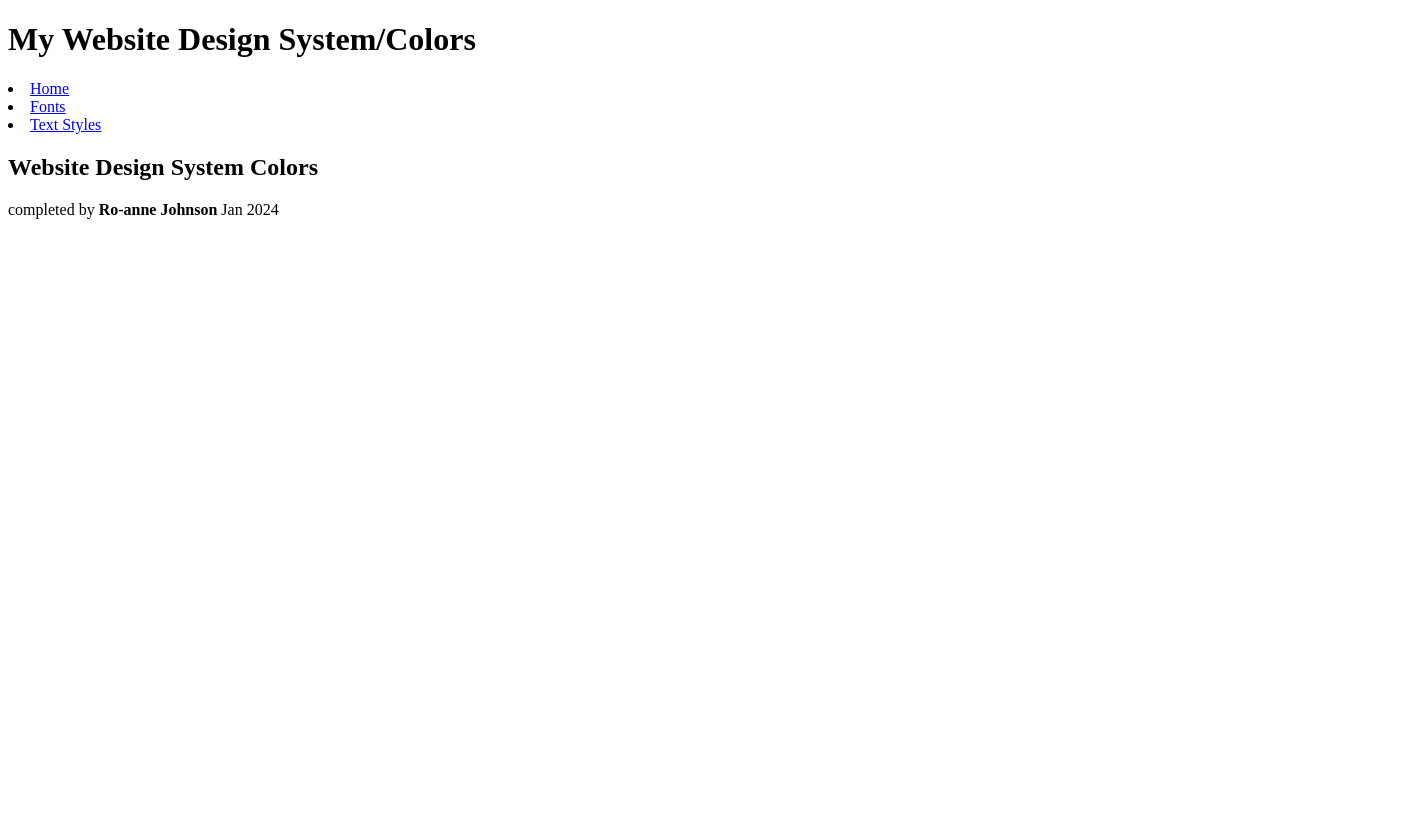
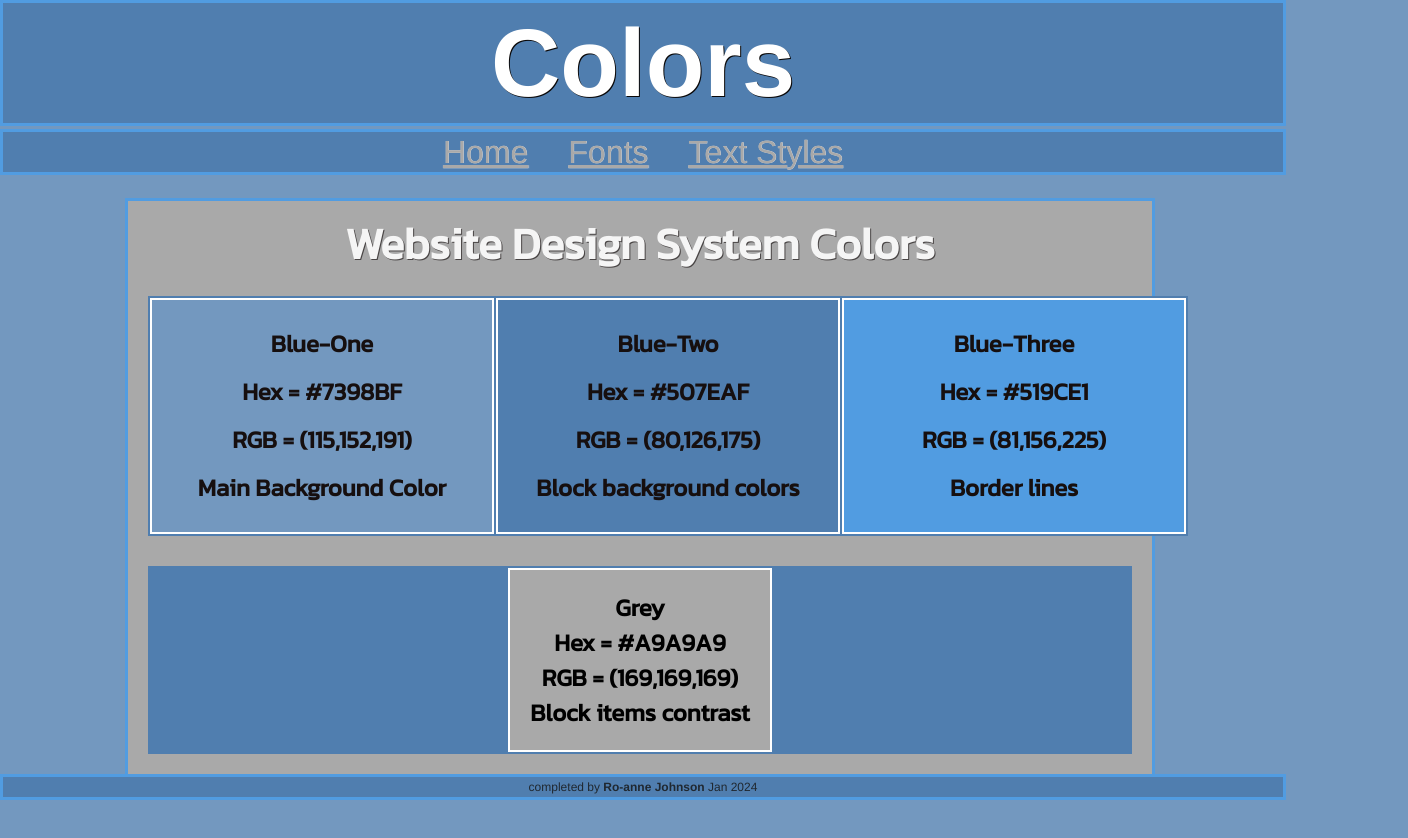
Before and after one commit to Roannej/website-design-system, a plain HTML site: page starting/color.html in a window 1280 px wide. Shown: the whole page, 1408 px wide, since content can reach past the window. Before the commit the page ends 800 px from the top, so only its background shows below. Drawn offline with Linux system fonts and the light colour scheme.

Commit message:
save color html+css

```diff
--- /dev/null
+++ b/starting/color.css
@@ -0,0 +1,273 @@
+* {
+    margin: 0;
+    padding: 0;
+}
+
+:root {
+    --main-color: #7398BF;
+    --sec-color: #507EAF;
+    --acc-color: #519CE1;
+    --h1-font: 3rem;
+    --h2-font: 2.75rem;
+    --h3-font: 2rem;
+    --p-font: 1.5rem;
+    --main-font: 'Franklin Gothic Medium', 'Arial Narrow', Arial, sans-serif;
+    /*--sec-font: kanit - still to load and link;*/
+    --heading-col: #A9A9A9;
+    --text-sh: rgb(235, 234, 234);
+}
+
+html {
+    background-color: var(--main-color);
+    font-family: 'Franklin Gothic Medium', 'Arial Narrow', Arial, sans-serif;
+    display: flex;
+    width: 100vw;
+    height: 100vw;
+}
+
+#header {
+    margin: 2 auto;
+    padding: 0;
+    width: 100vw;
+    height: 120px;
+    /*position: fixed;*/
+    font-size: var(--h1-font);
+    border: 3px solid var(--acc-color);
+    background-color: var(--sec-color);
+    font-family: var(--main-font);
+    color: white;
+    text-shadow: 1px 1px rgb(10, 8, 8);
+    display:inline-flex;
+    align-items: center;
+    justify-content: center;
+    overflow-y:visible;
+    text-align: center;
+}
+
+.nav {
+    border: 3px solid var(--acc-color);
+    margin: 3px 0;
+    width: 100vw;
+    height: 40px;
+    font-size: var(--h3-font);
+    display: inline-flex;
+    justify-content: center;
+    background-color: var(--sec-color);
+    color: var(--heading-col);
+    text-shadow: 0.25px 0.25px var(--text-sh);
+    font-size: var(--h3-font);
+    display: flex;
+    align-items: center;
+}
+
+.nav li {
+    display: inline-block;
+    padding: 0px 20px;
+    font-size: var(--h3-font);
+}
+
+.nav a {
+    color: var(--h1-font);
+    box-shadow: var(--text-sh);
+}
+
+.nav a:hover {
+    color: white;
+}
+
+#main {
+    margin: 20px 20px;
+    width: 80vw;
+    font-family: 'Kanit', sans-serif;
+    border: 3px solid var(--acc-color);
+    align-items: center;
+    align-content: center;
+    background-color: var(--heading-col);
+}
+
+.main {
+    display: flex;
+    justify-content: center;
+    width: 100vw;
+}
+
+#main h2{
+    text-align: center;
+    margin: 10px auto 10px;
+    color: whitesmoke;
+    text-shadow: 1px 1px rgb(73, 69, 69);
+    font-weight: bold;
+    font-size: var(--h2-font);
+}
+
+#project {
+    width: 100vw;
+    line-height: 2;
+    color: rgb(22, 15, 15);
+    display: flex;
+}
+
+.flex-container {
+    background-color: var(--sec-color);
+    display: flex;
+    justify-content: center;
+    margin: 10px 20px 20px;
+    font-weight: bold;
+    align-content: center;
+}
+
+.flex-item {
+    border: 2px solid white;
+    text-align: center;
+    padding: 20px;
+    font-size: var(--p-font);
+    width: 300px;
+}
+
+#one {
+    background-color:#7398BF;
+}
+
+#two {
+    background-color: #507EAF;
+}
+
+#three {
+    background-color:#519CE1;
+}
+
+.flex-container2 {
+    background-color: var(--sec-color);
+    display: flex;
+    justify-content: center;
+    margin: 10px 20px 20px;
+    font-weight: bold;
+}
+
+.flex-item2 {
+    border: 2px solid white;
+    text-align: center;
+    padding: 20px;
+    font-size: var(--p-font);
+}
+
+#four {
+    background-color:var(--heading-col);
+}
+
+#footer {
+    width: 100vw;
+    border: 3px solid var(--acc-color);
+    background-color: var(--sec-color);
+    height: 20px;
+    color: #202830;
+    display: flex;
+    align-items: center;
+    justify-content: center;
+    font-size: 12px;
+    position: fixed;
+    bottom: 0;
+}
+
+@media only screen and (max-width: 1000px) {
+     #header {
+        font-size: 2.25rem;
+    }
+}
+
+@media only screen and (max-width: 850px) {
+    #header {
+        font-size: 1.75rem;
+    }
+
+}
+@media only screen and (max-width: 600px) {
+    #header {
+        font-size: 1.50rem;
+    }
+
+}
+@media only screen and (max-width: 370px) {
+    #header {
+        font-size: 0.5rem;
+    }
+
+}
+
+@media only screen and (max-width: 1000px) {
+     #header {
+        font-size: 2.25rem;
+    }
+}
+
+@media only screen and (max-width: 850px) {
+    #header {
+        font-size: 1.75rem;
+    }
+
+}
+@media only screen and (max-width: 600px) {
+    #header {
+        font-size: 1.50rem;
+    }
+
+}
+@media only screen and (max-width: 370px) {
+    #header {
+        font-size: 1.5rem;
+    }
+
+}
+@media only screen and (max-width: 370px) {
+   .nav li {
+       font-size: 16px;
+   }
+}
+
+@media only screen and (max-width: 600px) {
+    #main h2 {
+        font-size: 1.5rem;
+        margin: auto;
+        }
+ }
+
+@media only screen and (max-width: 370px) {
+   #main h2 {
+       font-size: 20px;
+       margin: auto;
+       }
+}
+
+/*
+@media only screen and (max-width: 850px) {
+    .flex-container, .flex-container2, .flex-item, .flex-item2 {
+        font-size: 16px;
+        width: 70vw;
+        }
+ }
+
+@media only screen and (max-width: 850px) {
+    .flex-container, .flex-container2, .flex-item, .flex-item2 {
+        font-size: 16px;
+        width: 70vw;
+        }
+
+
+@media only screen and (max-width: 1100px) {
+    #project, .flex-item {
+        font-size: 16px;
+        margin: 5px;
+        padding: 5px;
+        display: grid;
+        width: 100vw;
+        }
+ }
+
+@media only screen and (max-width: 370px) {
+   #project p, #project .list, #project .nest {
+       font-size: 14px;
+       margin: auto;
+       list-style-type: none;
+       }
+}
+*/
--- a/starting/color.html
+++ b/starting/color.html
@@ -3,9 +3,8 @@
 <head>
     <meta charset="UTF-8">
     <meta name="viewport" content="width=device-width, initial-scale=1.0">
-    <title>Website Design System</title>
-    <link rel="stylesheet" type="text/css" href="#">
-
+    <title>Website Design System/Colors</title>
+    <link rel="stylesheet" type="text/css" href="color.css">
     <link rel="preconnect" href="https://fonts.googleapis.com">
     <link rel="preconnect" href="https://fonts.gstatic.com" crossorigin>
     <link href="https://fonts.googleapis.com/css2?family=Kanit&display=swap" rel="stylesheet">
@@ -15,7 +14,7 @@
 </head>
 <body>
     <header id="header">
-        <h1>My Website Design System/Colors</h1>
+        <h1>Colors</h1>
     </header>
 
     <nav class="nav">
@@ -26,9 +25,26 @@
 
     <main class="main">
         <section id="main">
-        <h2>Website Design System Colors</h2>
-
-
+            <h2>Website Design System Colors</h2>
+            <div class="main-head">
+                <div id="project">
+                    <table class="flex-container">
+                        <tr>
+                            <td id="one" class="flex-item"><p>Blue-One<br>Hex &equals; #7398BF<br>RGB &equals;
+                                (115,152,191)</p>Main Background Color</td>
+                            <td id="two" class="flex-item"><p>Blue-Two<br>Hex &equals; #507EAF<br>RGB &equals;
+                                (80,126,175)</p>Block background colors</td>
+                            <td id="three" class="flex-item"><p>Blue-Three<br>Hex &equals; #519CE1<br>RGB &equals;
+                                (81,156,225)</p>Border lines</td>
+                            </tr>
+                    </table>
+                </div>
+                    <table class="flex-container2">
+                    <td id="four" class="flex-item2"><p>Grey<br>Hex &equals; #A9A9A9<br>RGB &equals;
+                        (169,169,169)</p>Block items contrast</td>
+                    </table>
+            </div>
+            </section>
     </main>
     <footer id="footer">
         <p>completed by <strong>Ro-anne Johnson</strong> Jan 2024</p>
```
